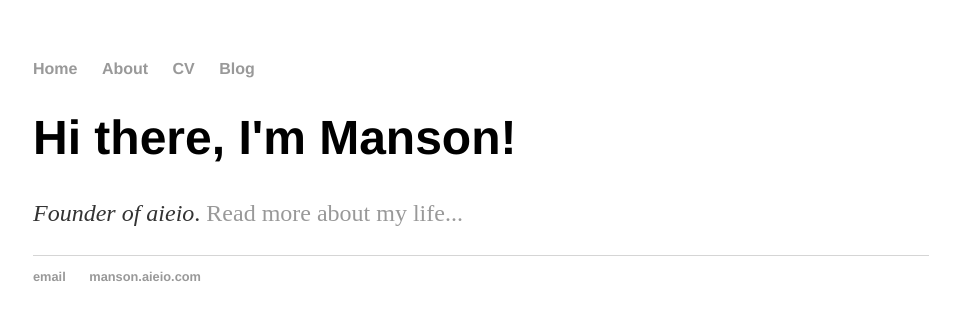
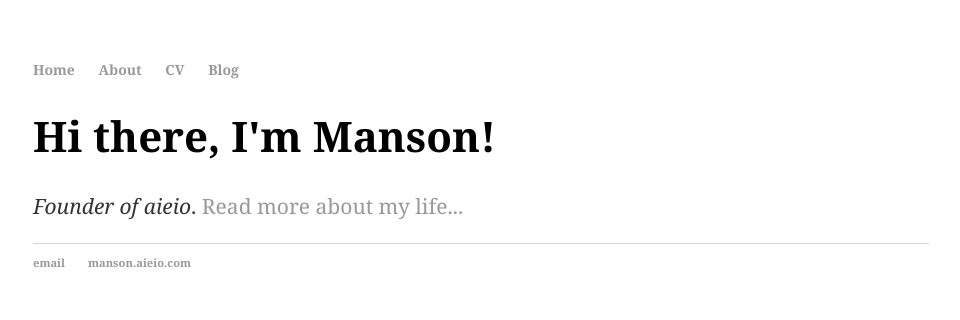
Before and after one commit to mansonsiu/manson.github.io, a Jekyll site: the page built from index.html, in a window 1280 px wide. Shown: the top 320 px of the page, without its empty margins (159-1119 px from the left). Built offline with Jekyll 4.4.1, drawn with Linux system fonts in a browser that asks for light colours.

Commit message:
Update main.css

```diff
--- a/css/main.css
+++ b/css/main.css
@@ -1,9 +1,11 @@
 body {
     margin: 60px auto;
     width: 70%;
+    font-family: 'Merriweather', Georgia, Times;
+    font-size: 14px;
 }
 nav ul, footer ul {
-    font-family:'Helvetica', 'Arial', 'Sans-Serif';
+    #font-family:'Helvetica', 'Arial', 'Sans-Serif';
     padding: 0px;
     list-style: none;
     font-weight: bold;
@@ -21,7 +23,7 @@ a:hover {
 }
 h1 {
     font-size: 3em;
-    font-family:'Helvetica', 'Arial', 'Sans-Serif';
+    #font-family:'Helvetica', 'Arial', 'Sans-Serif';
 }
 p {
     font-size: 1.5em;
```
